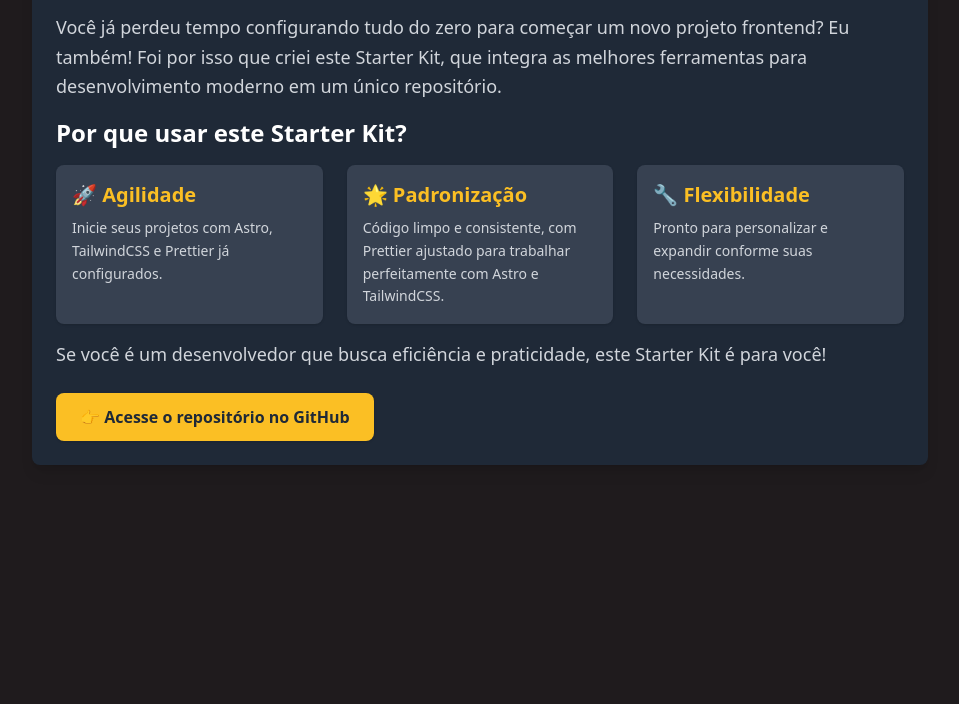
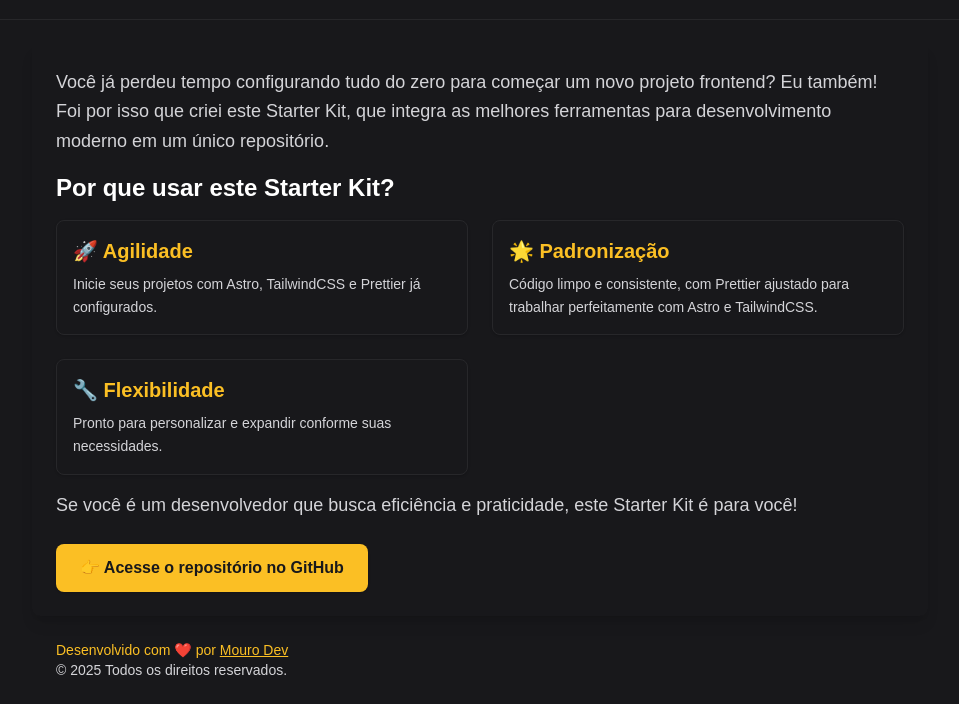
Before and after one commit to mourodev/astro-starter-website, an Astro site: page / in a window 1280 px wide. Shown: the part 193-897 px from the top of the page, without its empty margins (160-1119 px from the left). Before the commit the page ends 800 px from the top, so only its background shows below. Built offline with nearby package versions, Linux system fonts and the light colour scheme; Astro itself is replaced by a stand-in of ours.

Commit message:
site atualizado

```diff
--- a/package.json
+++ b/package.json
@@ -10,7 +10,8 @@
   },
   "dependencies": {
     "@astrojs/tailwind": "^5.1.4",
-    "astro": "^5.1.3",
+    "@fontsource-variable/inter": "^5.1.1",
+    "astro": "^5.1.5",
     "tailwindcss": "^3.4.17"
   },
   "devDependencies": {
--- /dev/null
+++ b/src/components/Hero.astro
@@ -0,0 +1,15 @@
+---
+
+---
+
+<div class="container mx-auto max-w-4xl p-6">
+	<div class="space-y-4">
+		<h1 class="text-2xl font-bold text-zinc-100 drop-shadow-lg md:text-6xl">Astro Starter</h1>
+
+		<p class="text-base leading-relaxed md:text-2xl">
+			Bem-vindo ao meu Starter Kit <span class="font-bold text-amber-400"
+				>Astro + TailwindCSS + Prettier</span
+			>.
+		</p>
+	</div>
+</div>
--- /dev/null
+++ b/src/components/Myfooter.astro
@@ -0,0 +1,18 @@
+---
+
+---
+
+<div class="container mx-auto max-w-4xl p-6">
+	<p class="text-sm text-amber-400">
+		Desenvolvido com ❤️ por <a
+			class="underline hover:text-amber-500"
+			href="https://github.com/mourodev"
+			target="_blank"
+			rel="noopener noreferrer">Mouro Dev</a
+		>
+	</p>
+
+	<p class="text-sm text-zinc-300">
+		&copy; {new Date().getFullYear()} Todos os direitos reservados.
+	</p>
+</div>
--- a/src/components/Welcome.astro
+++ b/src/components/Welcome.astro
@@ -1,67 +1,47 @@
----
-import { Image } from 'astro:assets'
-import coding from '../assets/coding.png'
 ---
 
-<div class="mx-auto max-w-4xl space-y-6 rounded-lg bg-gray-800 p-6 shadow-lg">
-	<!-- Header -->
-	<h1 class="text-5xl font-extrabold text-amber-400">Astro Starter</h1>
+---
 
-	<!-- Divider -->
-	<hr class="border-t border-gray-700" />
-
-	<!-- Description -->
+<div class="mx-auto max-w-4xl space-y-6 rounded-lg p-6 shadow-lg">
 	<div class="space-y-4">
-		<p class="text-lg leading-relaxed text-gray-300">
-			Bem-vindo ao meu Starter Kit <span class="font-bold text-amber-400"
-				>Astro + TailwindCSS + Prettier</span
-			>.
-		</p>
-		<p class="text-lg leading-relaxed text-gray-300">
+		<p class="text-lg leading-relaxed text-zinc-300">
 			Você já perdeu tempo configurando tudo do zero para começar um novo projeto frontend? Eu
 			também! Foi por isso que criei este Starter Kit, que integra as melhores ferramentas para
 			desenvolvimento moderno em um único repositório.
 		</p>
 
-		<!-- Why Use -->
 		<div class="space-y-4">
 			<h2 class="text-2xl font-semibold text-white">Por que usar este Starter Kit?</h2>
 
 			<!-- Grid of Cards -->
-			<div class="grid grid-cols-1 gap-6 md:grid-cols-3">
+			<div class="grid grid-cols-1 gap-6 md:grid-cols-2">
 				<!-- Card 1 -->
-				<div
-					class="rounded-lg bg-gray-700 p-4 shadow transition duration-200 hover:bg-gray-600 hover:shadow-md"
-				>
+				<div class="rounded-lg border border-zinc-800 p-4 shadow transition duration-200">
 					<h3 class="text-xl font-semibold text-amber-400">🚀 Agilidade</h3>
-					<p class="mt-2 text-sm leading-relaxed text-gray-300">
+					<p class="mt-2 text-sm leading-relaxed text-zinc-300">
 						Inicie seus projetos com Astro, TailwindCSS e Prettier já configurados.
 					</p>
 				</div>
 
 				<!-- Card 2 -->
-				<div
-					class="rounded-lg bg-gray-700 p-4 shadow transition duration-200 hover:bg-gray-600 hover:shadow-md"
-				>
+				<div class="rounded-lg border border-zinc-800 p-4 shadow transition duration-200">
 					<h3 class="text-xl font-semibold text-amber-400">🌟 Padronização</h3>
-					<p class="mt-2 text-sm leading-relaxed text-gray-300">
+					<p class="mt-2 text-sm leading-relaxed text-zinc-300">
 						Código limpo e consistente, com Prettier ajustado para trabalhar perfeitamente com Astro
 						e TailwindCSS.
 					</p>
 				</div>
 
 				<!-- Card 3 -->
-				<div
-					class="rounded-lg bg-gray-700 p-4 shadow transition duration-200 hover:bg-gray-600 hover:shadow-md"
-				>
+				<div class="rounded-lg border border-zinc-800 p-4 shadow transition duration-200">
 					<h3 class="text-xl font-semibold text-amber-400">🔧 Flexibilidade</h3>
-					<p class="mt-2 text-sm leading-relaxed text-gray-300">
+					<p class="mt-2 text-sm leading-relaxed text-zinc-300">
 						Pronto para personalizar e expandir conforme suas necessidades.
 					</p>
 				</div>
 			</div>
 
-			<p class="mt-4 text-lg leading-relaxed text-gray-300">
+			<p class="mt-4 text-lg leading-relaxed text-zinc-300">
 				Se você é um desenvolvedor que busca eficiência e praticidade, este Starter Kit é para você!
 			</p>
 		</div>
@@ -70,7 +50,8 @@ import coding from '../assets/coding.png'
 	<a
 		href="https://github.com/mourodev/Astro-Starter"
 		target="_blank"
-		class="mt-8 inline-flex rounded-lg bg-amber-400 px-6 py-3 font-semibold text-gray-800 shadow transition duration-200 hover:bg-amber-500"
+		rel="noopener noreferrer"
+		class="mt-8 inline-flex rounded-lg bg-amber-400 px-6 py-3 font-semibold text-zinc-900 shadow transition duration-200 hover:bg-amber-500"
 	>
 		👉 Acesse o repositório no GitHub
 	</a>
--- a/src/layouts/Layout.astro
+++ b/src/layouts/Layout.astro
@@ -15,12 +15,12 @@
 			property="og:description"
 			content="Inicie seus projetos frontend com Astro, TailwindCSS e Prettier já configurados. Um starter kit minimalista para desenvolvedores modernos."
 		/>
-		<meta property="og:url" content="https://seusite.com" />
+		<meta property="og:url" content="https://mouro-starter.vercel.app" />
 
 		<meta name="robots" content="index, follow" />
 		<title>Astro Starter - Modelos Minimalistas para Frontend</title>
 	</head>
-	<body class="bg-dark-moss-green text-pale-taupe" aria-label="Página inicial do Astro Starter">
+	<body class="bg-zinc-900 text-zinc-100" aria-label="Página inicial do Astro Starter">
 		<slot />
 	</body>
 </html>
--- a/src/pages/index.astro
+++ b/src/pages/index.astro
@@ -1,10 +1,21 @@
 ---
+import Hero from '../components/Hero.astro'
+import Myfooter from '../components/Myfooter.astro'
 import Welcome from '../components/Welcome.astro'
 import Layout from '../layouts/Layout.astro'
 ---
 
 <Layout>
-	<main class="container mx-auto mt-10 max-w-5xl px-4">
-		<Welcome />
-	</main>
+	<div class="grid min-h-screen grid-rows-[auto_1fr_auto]">
+		<header class="mt-8">
+			<Hero />
+			<hr class="my-6 border-zinc-800" />
+		</header>
+		<main>
+			<Welcome />
+		</main>
+		<footer>
+			<Myfooter />
+		</footer>
+	</div>
 </Layout>
--- a/tailwind.config.mjs
+++ b/tailwind.config.mjs
@@ -3,12 +3,10 @@ export default {
 	content: ['./src/**/*.{astro,html,js,jsx,md,mdx,svelte,ts,tsx,vue}'],
 	theme: {
 		extend: {
-			colors: {
-				'dark-moss-green': '#1f1b1d',
-				'pale-taupe': '#d7c6b7',
-
-			},
-		},
+			fontFamily: {
+				sans: ['Inter Variable', 'sans-serif']
+			}
+		}
 	},
-	plugins: [],
+	plugins: []
 }
```
Also changed, not shown: pnpm-lock.yaml.
